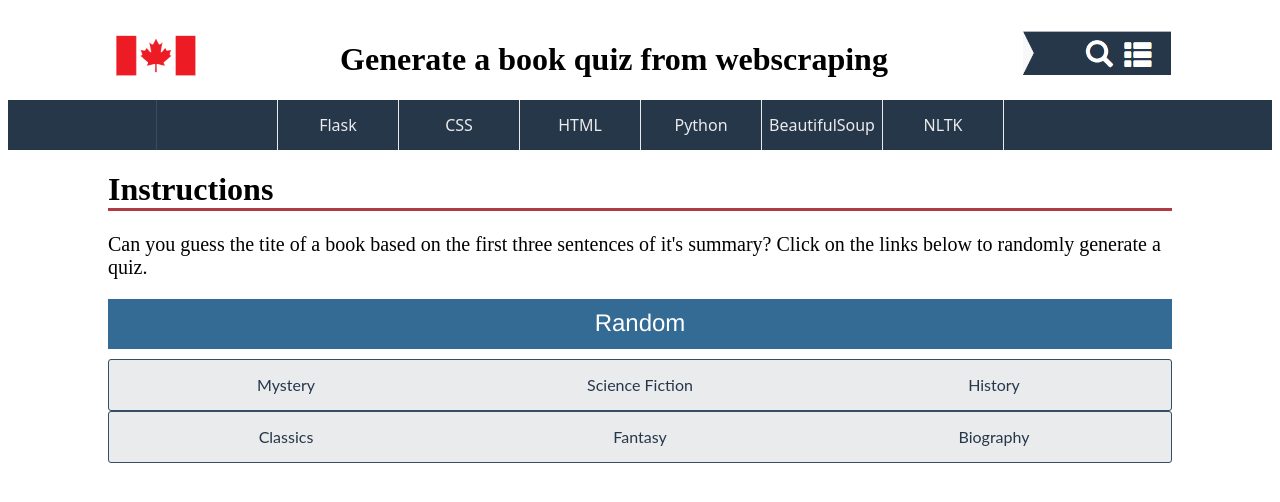
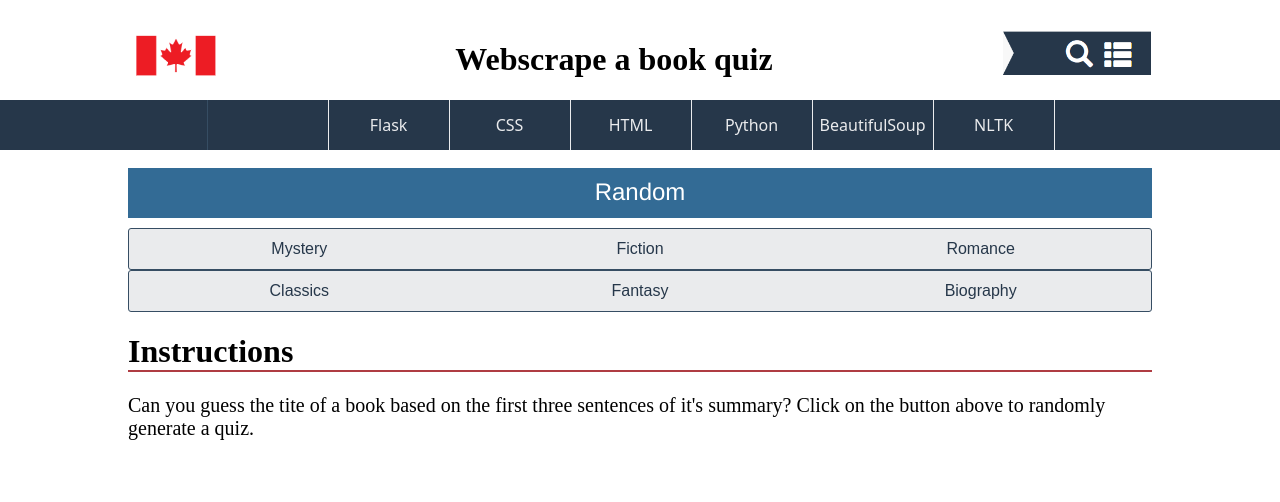
Before and after one commit to JustinEvans-github/flask-quiz, a Flask app: page / in a window 1280 px wide; the page is wider, and only the part inside the window is pictured. Shown: the top 502 px of that part. Run offline with Flask 3, Linux system fonts and the light colour scheme; some libraries are stand-ins or nearby versions.

Commit message:
base: btn reformat

```diff
--- a/app/templates/base.html
+++ b/app/templates/base.html
@@ -25,12 +25,12 @@
     ;
   }
 
-  .btn-default {
+  .btn-random {
     display: table;
     width: 100%;
     height: 40px;
 
-    font-family: Helvetica,Arial,sans-serif;
+    font-family: Helvetica;
     font-size: x-large;
     justify-content: center;
     text-align: center;
@@ -43,6 +43,10 @@
     text-decoration: None;
   }
 
+  .btn-random:hover {
+    background:#2e6086;
+  }
+
   .btn-group-justified {
 
       display: table;
@@ -51,33 +55,43 @@
       border-collapse: separate;
   }
 
-#btn_group_wrapper {
+  #btn-group-wrapper {
     text-align: center;
     align-items: center;
-  font-family: Lato,sans-serif;
+    font-family: sans-serif;
 
     border-radius: 3px;
     display: grid;
     grid-template-columns: repeat(3, 1fr);
-  grid-auto-rows: minmax(50px, auto);
-  color: #26374a;
+    grid-auto-rows: minmax(40px, auto);
     border: 1px solid;
     border-color:  hsl(210,30%,30%);
     background-color: #eaebed;
   }
 
-#btn_group_wrapper>div:first-of-type  {background-color: #eaebed}
-#btn_group_wrapper>div:nth-of-type(2) {background-color: #eaebed}
-#btn_group_wrapper>div:nth-of-type(3) {background-color: #eaebed}
+  .btn-theme {
+    text-decoration: None;
+    color: #26374a;
+    text-align: center;
+    align-items: center;
 
-.flex-container {
+  }
+
+  .btn-theme:hover {
+    background-color: hsl(210,10%,80%);
+    line-height:40px;
+  }
+
+  .banner {
+    width:110%;
+    margin-left:-1%;
     display: flex;
     height: 50px;
     justify-content: center;
     background-color: #26374a;
   }
 
-.flex-container > div {
+  .banner > div {
     display: flex;
     justify-content: center;
     text-align: center;
@@ -87,19 +101,17 @@
     color:#eaebed;
     line-height: 50px;
     font-size: 16px;
-  font-family: "Noto Sans",sans-serif;
+    font-family: "Noto Sans";
   }
 
   .container {
-    padding-right: 100px;
-    padding-left: 100px;
+      padding-right: 120px;
+      padding-left: 120px;
       margin-right: auto;
       margin-left: auto;
   }
 
-
 </style>
-
 {% endblock %}
 
 {% block navbar %}
@@ -109,13 +121,13 @@
       <div>
         <img id="nav-bar-canada" src= "{{ url_for('static',filename='canada.png') }}">
         <img id="nav-bar-search" src="{{ url_for('static',filename='nav-bar-search.png') }}">
-        <h1 id="nav-bar-text">Generate a book quiz from webscraping</h1>
+        <h1 id="nav-bar-text">Webscrape a book quiz</h1>
       </div>
     </div>
   </div>
 
   <div>
-    <div class="flex-container">
+    <div class="banner">
       <div style="border-left-color: hsl(210,30%,30%);"></div>
       <div>Flask</div>
       <div>CSS</div>
@@ -125,46 +137,41 @@
       <div>NLTK</div>
       <div></div>
     </div>
-
   </div>
-
 </body>
-
-
 {% endblock %}
-
 
 {% block content %}
 
 <!-- Instructions -->
 <main class="container">
 
-  <h1 style="border-bottom: 3px solid #af3c43;">
+  <br>
+  <!-- Quiz Button -->
+  <div style="height: 60px">
+    <a class="btn-random" href="{{ url_for('webscrape') }}">Random</a>
+  </div>
+
+  <!--Quiz Themes -->
+  <!-- TODO: add themed specific urls-->
+  <div id="btn-group-wrapper">
+    <a class ="btn-theme" href="{{ url_for('webscrape') }}">Mystery</a>
+    <a class ="btn-theme" href="{{ url_for('webscrape') }}">Fiction</a>
+    <a class ="btn-theme" href="{{ url_for('webscrape') }}">Romance</a>
+  </div>
+  <div id="btn-group-wrapper">
+    <a class ="btn-theme" href="{{ url_for('webscrape') }}">Classics</a>
+    <a class ="btn-theme" href="{{ url_for('webscrape') }}">Fantasy</a>
+    <a class ="btn-theme" href="{{ url_for('webscrape') }}">Biography</a>
+  </div>
+
+  <h1 style="border-bottom: 2px solid #af3c43;">
     Instructions
   </h1>
   <p style="font-size: 20px;">
     Can you guess the tite of a book based on the first three sentences of it's summary?
-    Click on the links below to randomly generate a quiz.
+    Click on the button above to randomly generate a quiz.
   </p>
-
-  <!-- Quiz Button -->
-  <div style="height: 60px">
-    <a class="btn-default" href="{{ url_for('webscrape') }}">
-      Random
-    </a>
-  </div>
-
-  <!--Quiz Themes -->
-  <div id="btn_group_wrapper">
-    <div id="c1" style="border-color:  hsl(210,30%,30%)">Mystery</div>
-    <div id="c2">Science Fiction</div>
-    <div id="c3">History</div>
-  </div>
-  <div id="btn_group_wrapper">
-    <div id="c1">Classics</div>
-    <div id="c2">Fantasy</div>
-    <div id="c3">Biography</div>
-  </div>
 
 </main>
 {% endblock %}
```
Lines whose indentation alone changed are shown as unchanged.
